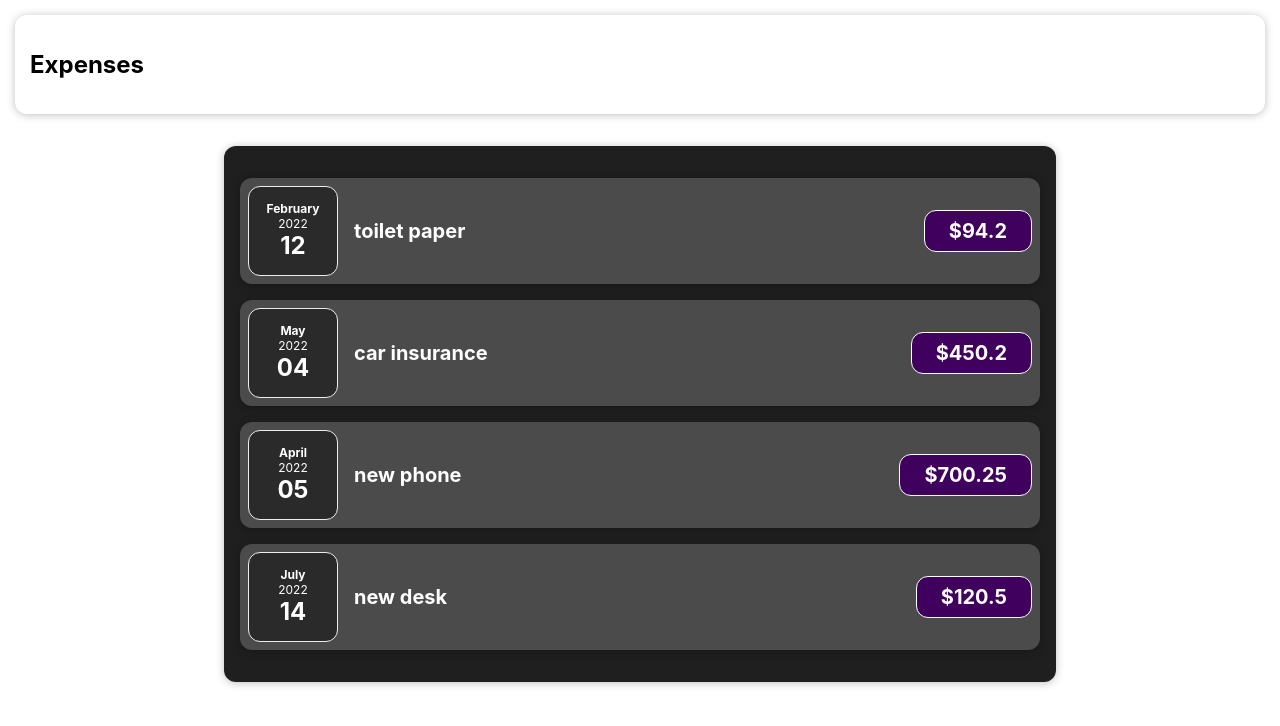
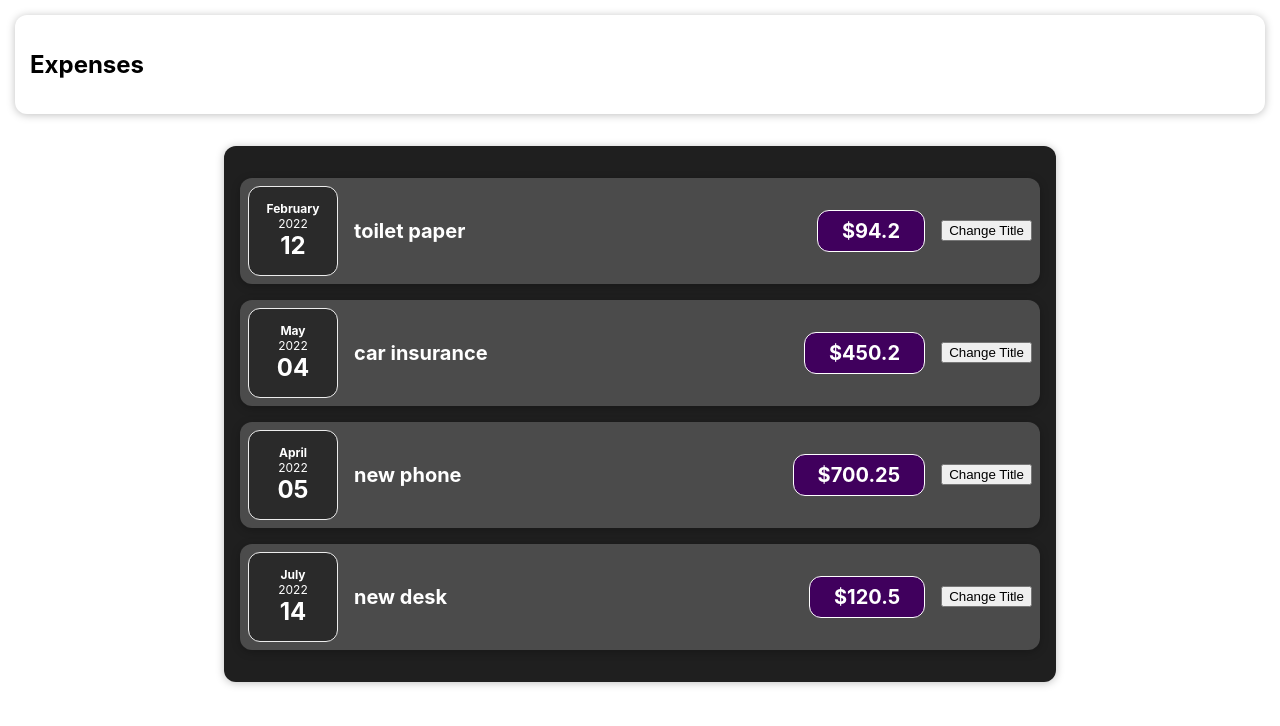
Before and after one commit to cemtaskin/react-complete-guide-2023-b, a React (Create React App) app: page / in a window 1280 px wide. Shown: the top 726 px of the page. Built offline with nearby package versions, Linux system fonts and the light colour scheme.

Commit message:
Add event handler

```diff
--- a/src/components/ExpenseDate.js
+++ b/src/components/Expenses/ExpenseDate.js
@@ -1,6 +1,6 @@
 import './ExpenseDate.css';
 
-function ExpenseDate({date}) {
+const ExpenseDate = ({date}) => {
 
   const month = date.toLocaleString("en-Us", { month: "long" });
   const year = date.toLocaleString("en-Us", { year: "numeric" });
--- a/src/components/ExpenseItem.js
+++ b/src/components/Expenses/ExpenseItem.js
@@ -1,8 +1,12 @@
-import Card from "./Card";
+import Card from "../UI/Card";
 import ExpenseDate from "./ExpenseDate";
 import "./ExpenseItem.css";
 
-function ExpenseItem({title,amount,date}) {
+const ExpenseItem = ({title,amount,date}) => {
+
+  const clickHandler = () =>{
+      console.log('Clicked');
+  };
 
   return (
     <Card className="expense-item">
@@ -10,6 +14,7 @@ function ExpenseItem({title,amount,date}) {
       <div className="expense-item__description">
         <h2>{title}</h2>
         <div className="expense-item__price">${amount}</div>
+        <button onClick={clickHandler}>Change Title</button>
       </div>
     </Card>
   );
--- a/src/components/Expenses.js
+++ b/src/components/Expenses/Expenses.js
@@ -1,8 +1,8 @@
-import Card from "./Card";
-import ExpenseItem from "./ExpenseItem";
+import Card from '../UI/Card';
+import ExpenseItem from './ExpenseItem';
 import './Expenses.css';
 
-function Expenses({ items }) {
+const Expenses = ({ items }) => {
   return (
     <Card className="expenses">
       <ExpenseItem
--- a/src/components/Card.js
+++ b/src/components/UI/Card.js
@@ -1,8 +1,8 @@
 import './Card.css';
 
-function Card (props){
+const Card = (props) =>{
     const classes = 'card ' + props.className;
-    console.log(classes);
+
     return (
     <div className={classes}>
         {props.children}
```
Also changed, not shown: src/App.js (+4 -4 lines), src/components/Expenses/ExpenseDate.css (renamed from src/components/ExpenseDate.css), src/components/Expenses/ExpenseItem.css (renamed from src/components/ExpenseItem.css), src/components/Expenses/Expenses.css (renamed from src/components/Expenses.css), src/components/UI/Card.css (renamed from src/components/Card.css).
